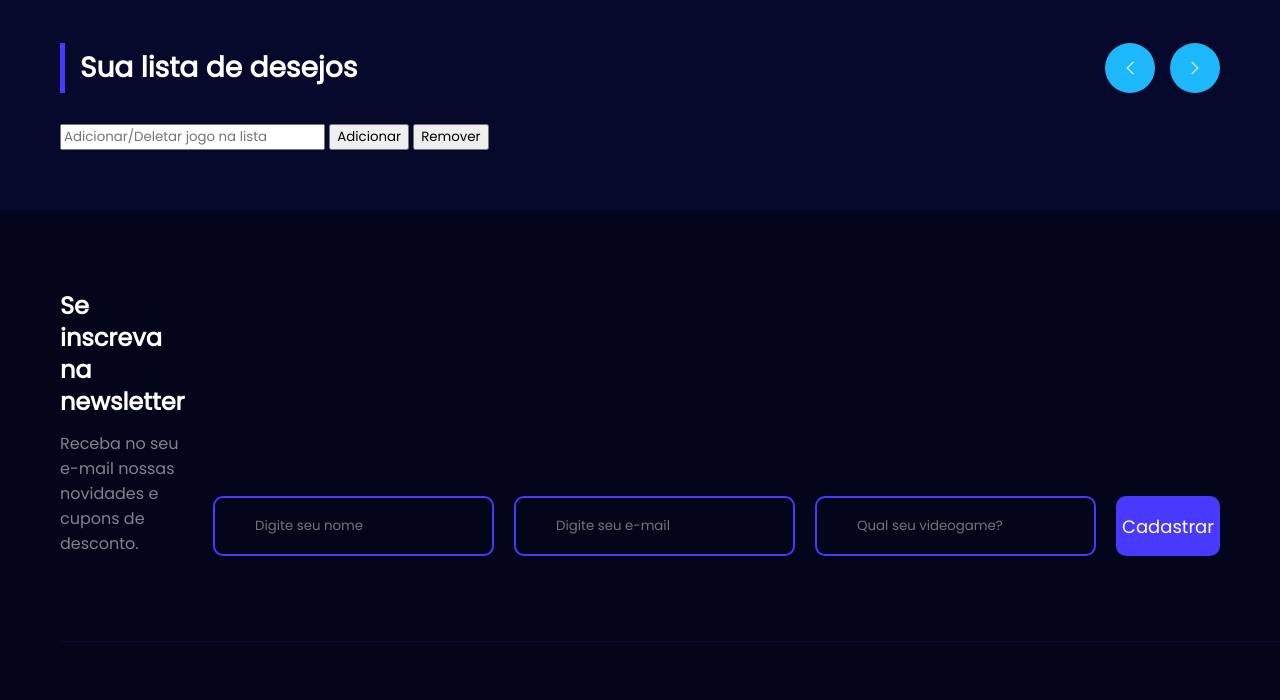
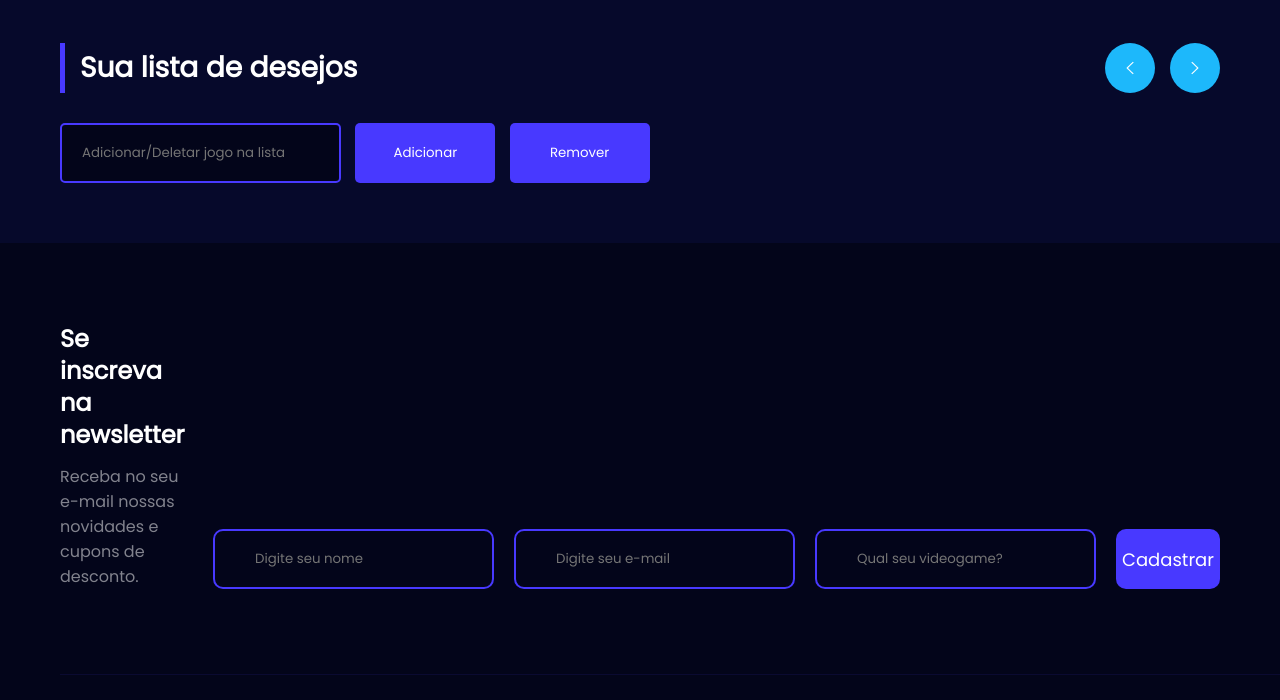
Before and after one commit to gvtorress/WeDigi, a website with bundled scripts: page index.html in a window 1280 px wide. Shown: the part 3480-4180 px from the top of the page. Built offline with nearby package versions, Linux system fonts and the light colour scheme; files whose address does not match are found by name.

Commit message:
Algumas correções

```diff
--- a/categoria.js
+++ b/categoria.js
@@ -395,7 +395,6 @@ $('.loadMoreButton').on('click', () => {
 $('.slideButtonRight').on('click', e => {
     let button = e.target.id
     if (button === 'destaquesRight' || button === 'destaquesImageRight') {
-        console.log(button)
         $('#destaquesDaSemana').animate({ scrollLeft: '+=386' }, 1000)
     } else if (button === 'emAltaRight' || button === 'emAltaImageRight') {
         $('#emAlta').animate({ scrollLeft: '+=386' }, 1000)
--- a/home.js
+++ b/home.js
@@ -1,4 +1,6 @@
 import * as jquery from './node_modules/jquery/dist/jquery.js'
+
+// localStorage.setItem('wishList', '')
 
 let wishList = localStorage.getItem('wishList')
     ? JSON.parse(localStorage.getItem('wishList'))
@@ -77,6 +79,9 @@ function addGame() {
     let found = false
     let include = false
     let index = null
+    wishList = localStorage.getItem('wishList')
+        ? JSON.parse(localStorage.getItem('wishList'))
+        : []
     for (let i = 0; i < games.length; i++) {
         if (game === games[i].name) {
             for (let gameInfo of wishList) {
@@ -103,11 +108,15 @@ function addGame() {
 
 function removeGame() {
     const game = $('#wishListInput').val()
+    if (!game) {
+        alert('Insira o nome do jogo que deseja retirar da lista de desejos')
+    }
+    wishList = localStorage.getItem('wishList')
+        ? JSON.parse(localStorage.getItem('wishList'))
+        : []
     let found = false
     let index = null
-    console.log(wishList)
     for (let i = 0; i < wishList.length; i++) {
-        console.log(wishList[i].name)
         if (game === wishList[i].name) {
             found = true
             index = i
@@ -117,7 +126,6 @@ function removeGame() {
     if (!found) {
         alert('Jogo não está na lista')
     } else {
-        console.log(index)
         wishList.splice(index, 1)
         localStorage.setItem('wishList', JSON.stringify(wishList))
     }
@@ -244,7 +252,6 @@ setTimeout(() => {
 $('.slideButtonRight').on('click', e => {
     let button = e.target.id
     if (button === 'destaquesRight' || button === 'destaquesImageRight') {
-        console.log(button)
         $('#destaquesDaSemana').animate({ scrollLeft: '+=386' }, 1000)
     } else if (button === 'emAltaRight' || button === 'emAltaImageRight') {
         $('#emAlta').animate({ scrollLeft: '+=386' }, 1000)
@@ -259,7 +266,6 @@ $('.slideButtonRight').on('click', e => {
 $('.slideButtonLeft').on('click', e => {
     let button = e.target.id
     if (button === 'destaquesLeft' || button === 'destaquesImageLeft') {
-        console.log(button)
         $('#destaquesDaSemana').animate({ scrollLeft: '-=386' }, 1000)
     } else if (button === 'emAltaLeft' || button === 'emAltaImageLeft') {
         $('#emAlta').animate({ scrollLeft: '-=386' }, 1000)
@@ -274,7 +280,6 @@ $('.options label').on('click', () => {
 
 $('.gameItem').on('click', e => {
     let currentGame = e.target.parentElement.parentElement
-    console.log(currentGame.children[0].children[1].attributes[0].value)
     const companyName = currentGame.children[1].children[0].textContent
     const [gameName] =
         currentGame.children[1].children[1].textContent.split(' - ')
--- a/index.css
+++ b/index.css
@@ -709,3 +709,24 @@ label {
 .logoFooter {
     margin-left: 40px;
 }
+
+#wishListInput {
+    width: 281px;
+    height: 60px;
+    background-color: #03051a;
+    padding-left: 20px;
+    box-sizing: border-box;
+    border-radius: 5px;
+    border: 2px solid #4839ff;
+    color: #fff;
+}
+
+.wishListButton {
+    width: 140px;
+    height: 60px;
+    margin-left: 10px;
+    background-color: #4839ff;
+    border-radius: 5px;
+    border: none;
+    color: #fff;
+}
--- a/index.html
+++ b/index.html
@@ -252,8 +252,8 @@
                 type="text"
                 placeholder="Adicionar/Deletar jogo na lista"
             />
-            <button id="addButton">Adicionar</button>
-            <button id="removeButton">Remover</button>
+            <button class="wishListButton" id="addButton">Adicionar</button>
+            <button class="wishListButton" id="removeButton">Remover</button>
         </div>
         <div class="gameList" id="wishList"></div>
         <div class="footer">
--- a/produto.js
+++ b/produto.js
@@ -75,8 +75,6 @@ let currentGame = {
     offPrice: localStorage.getItem('offPrice')
 }
 
-console.log(currentGame)
-
 if (currentGame.gameName === 'Resident Evil Village') {
 } else {
     $('.backgroundImage').attr('src', currentGame.url)
```
